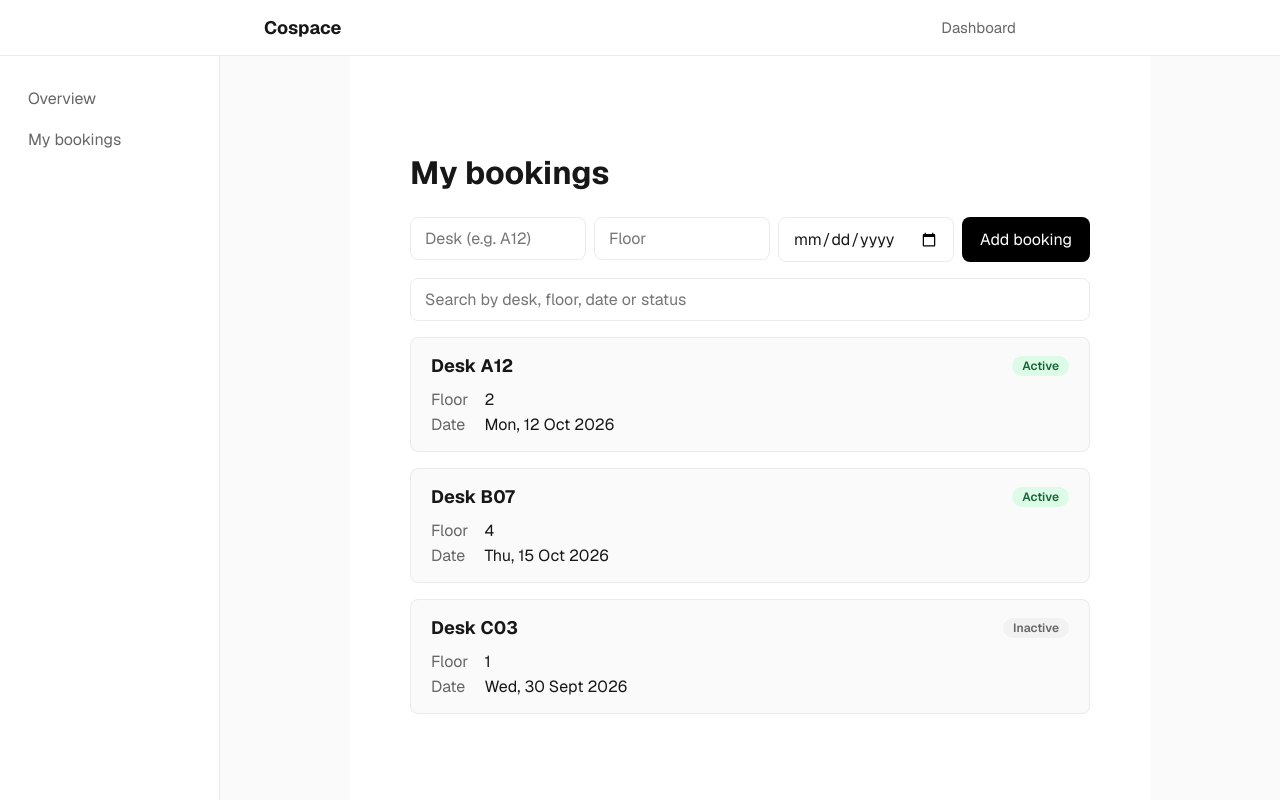
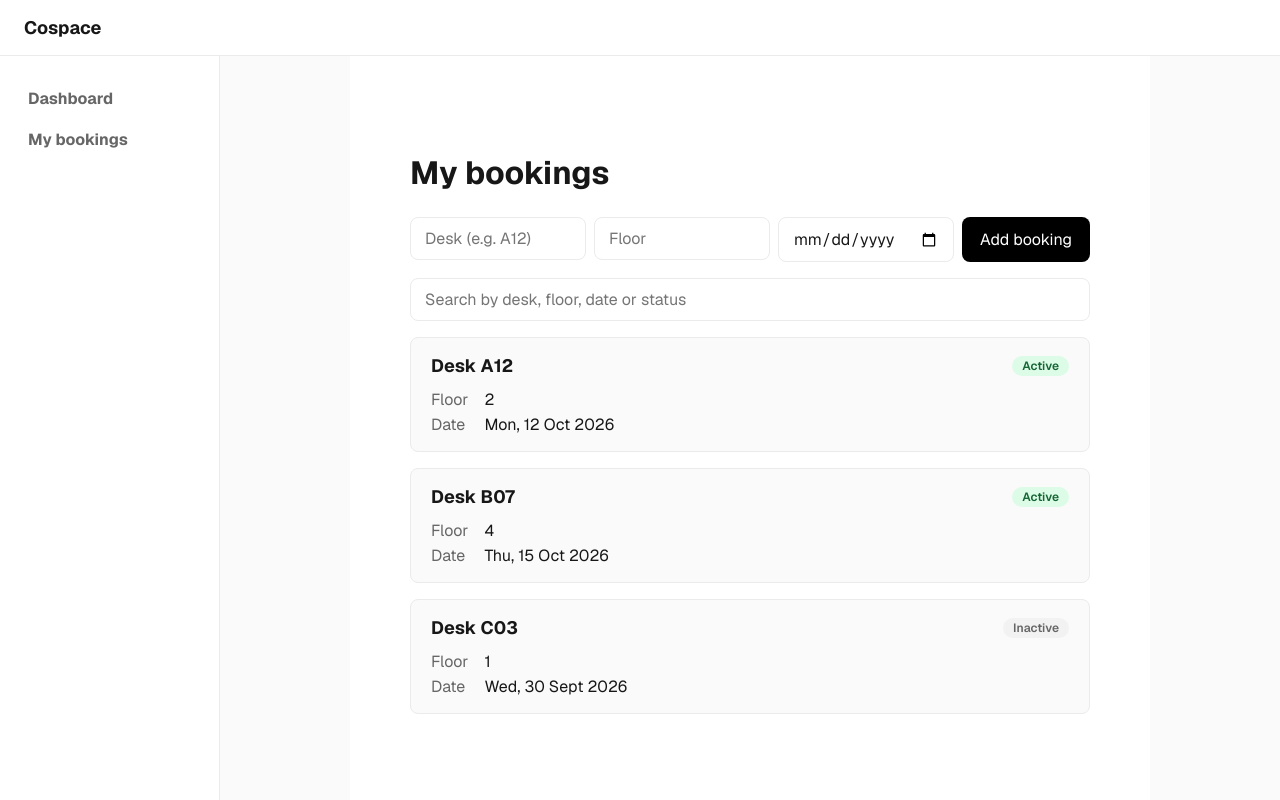
Before and after one commit to BenedekCodes/cospace-web, a Next.js app: page / in a window 1280 px wide. Built offline with nearby package versions, Linux system fonts and the light colour scheme.

Commit message:
style: simplify navbar and bold sidebar links
Drop the duplicate Dashboard link from the top bar, keep the logo at the top left, and label the sidebar entry Dashboard.

```diff
--- a/src/components/Navbar.module.css
+++ b/src/components/Navbar.module.css
@@ -10,25 +10,12 @@
 .nav {
   display: flex;
   align-items: center;
-  gap: 24px;
-  max-width: 800px;
+  justify-content: flex-start;
   height: 100%;
-  margin: 0 auto;
   padding: 0 24px;
 }
 
 .brand {
-  margin-right: auto;
   font-size: 1.125rem;
   font-weight: 700;
 }
-
-.link {
-  color: var(--text-muted);
-  font-size: 0.9375rem;
-}
-
-.link:hover,
-.link:focus-visible {
-  color: var(--foreground);
-}
--- a/src/components/Navbar.tsx
+++ b/src/components/Navbar.tsx
@@ -8,9 +8,6 @@ export default function Navbar() {
         <Link href="/" className={styles.brand}>
           Cospace
         </Link>
-        <Link href="/dashboard" className={styles.link}>
-          Dashboard
-        </Link>
       </nav>
     </header>
   );
--- a/src/components/Sidebar.module.css
+++ b/src/components/Sidebar.module.css
@@ -18,6 +18,7 @@
   padding: 8px 12px;
   border-radius: 8px;
   color: var(--text-muted);
+  font-weight: 700;
 }
 
 .link:hover,
--- a/src/components/Sidebar.tsx
+++ b/src/components/Sidebar.tsx
@@ -8,7 +8,7 @@ export default function Sidebar() {
         <ul className={styles.list}>
           <li>
             <Link href="/dashboard" className={styles.link}>
-              Overview
+              Dashboard
             </Link>
           </li>
           <li>
```
